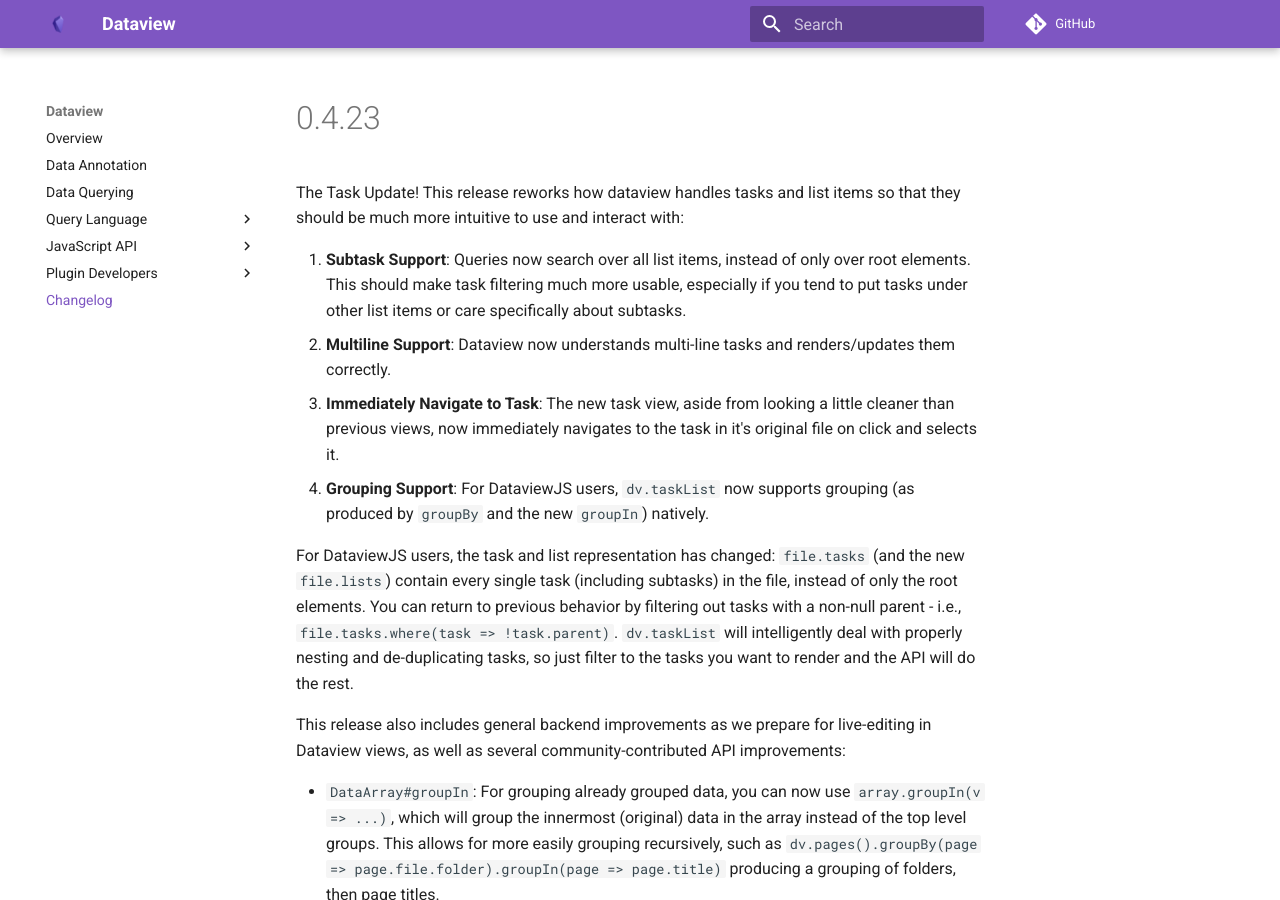
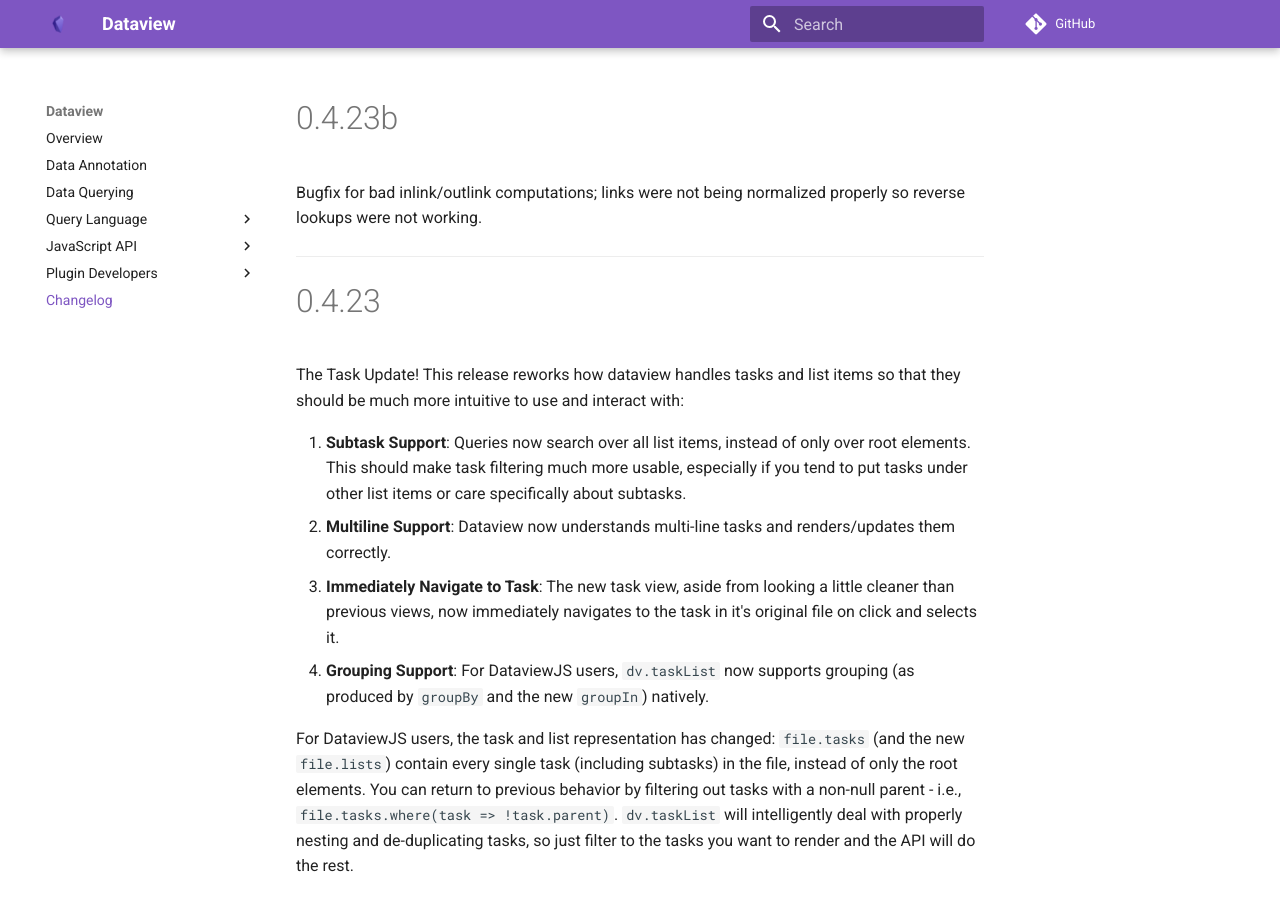
Before and after one commit to blacksmithgu/obsidian-dataview, an MkDocs documentation site: the page built from docs/docs/changelog.md, in a window 1280 px wide and 900 px high. Built offline with MkDocs 1.6.1 and Material for MkDocs 9.7.7, drawn with Linux system fonts in a browser that asks for light colours; comment, search, counter and statistics services are not loaded.

Commit message:
Auto-release 0.4.23b

```diff
--- a/docs/docs/changelog.md
+++ b/docs/docs/changelog.md
@@ -1,3 +1,10 @@
+# 0.4.23b
+
+Bugfix for bad inlink/outlink computations; links were not being normalized properly so reverse lookups were not
+working.
+
+---
+
 # 0.4.23
 
 The Task Update! This release reworks how dataview handles tasks and list items so that they should be much more
--- a/package.json
+++ b/package.json
@@ -1,6 +1,6 @@
 {
   "name": "obsidian-dataview",
-  "version": "0.4.23",
+  "version": "0.4.23b",
   "description": "Advanced data views for Obsidian.md.",
   "main": "lib/index.js",
   "types": "lib/index.d.ts",
--- a/versions.json
+++ b/versions.json
@@ -67,5 +67,6 @@
   "0.4.20": "0.12.0",
   "0.4.21": "0.12.0",
   "0.4.22": "0.12.0",
-  "0.4.23": "0.12.0"
+  "0.4.23": "0.12.0",
+  "0.4.23b": "0.12.0"
 }
```
Also changed, not shown: CHANGELOG.md, manifest.json.
